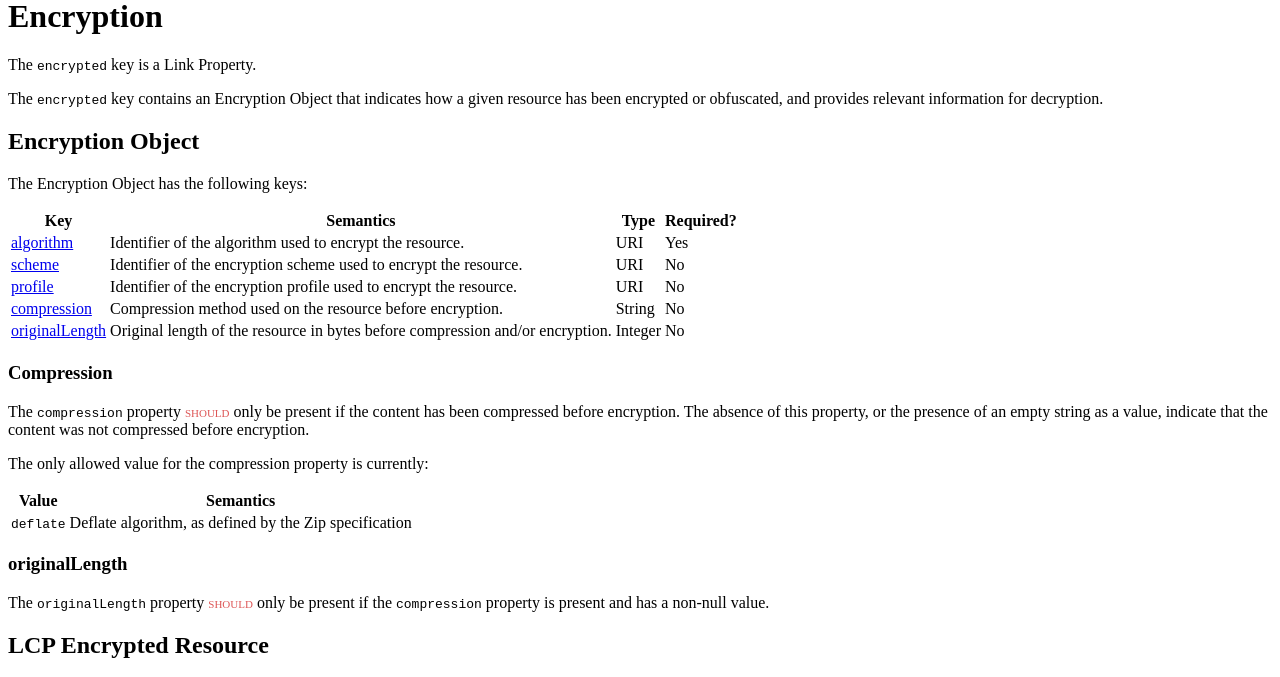
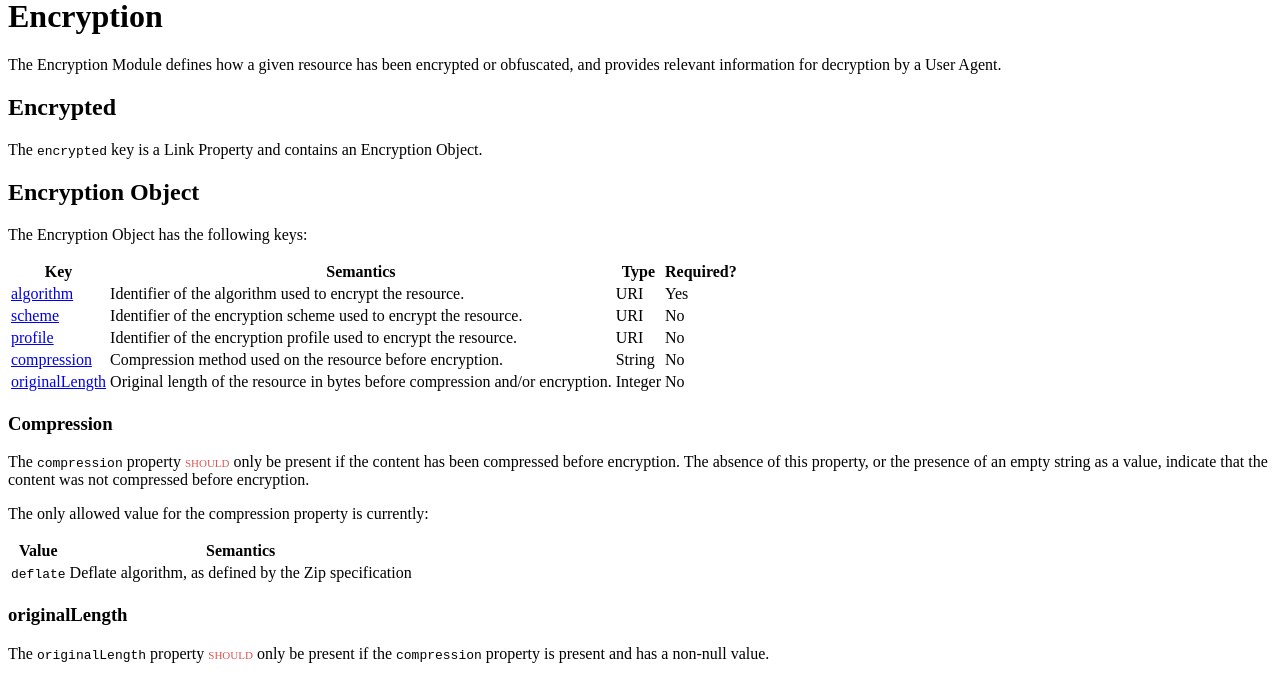
Before and after one commit to readium/webpub-manifest, a Jekyll site: the page built from modules/encryption.md, in a window 1280 px wide and 900 px high, cut to the strip 223-900 px from the top of the window. Built offline with Jekyll 4.4.1, drawn with Linux system fonts in a browser that asks for light colours; our own code applies the rules of GitHub Pages for plain Markdown files; comment, search, counter and statistics services are not loaded.

Commit message:
Add a short leading paragraph to the encryption module

```diff
--- a/modules/encryption.md
+++ b/modules/encryption.md
@@ -1,8 +1,10 @@
 # Encryption
 
-The `encrypted` key is a Link Property.
+The Encryption Module defines how a given resource has been encrypted or obfuscated, and provides relevant information for decryption by a User Agent.
 
-The `encrypted` key contains an Encryption Object that indicates how a given resource has been encrypted or obfuscated, and provides relevant information for decryption.
+## Encrypted
+
+The `encrypted` key is a Link Property and contains an Encryption Object.
 
 ## Encryption Object
 
```
